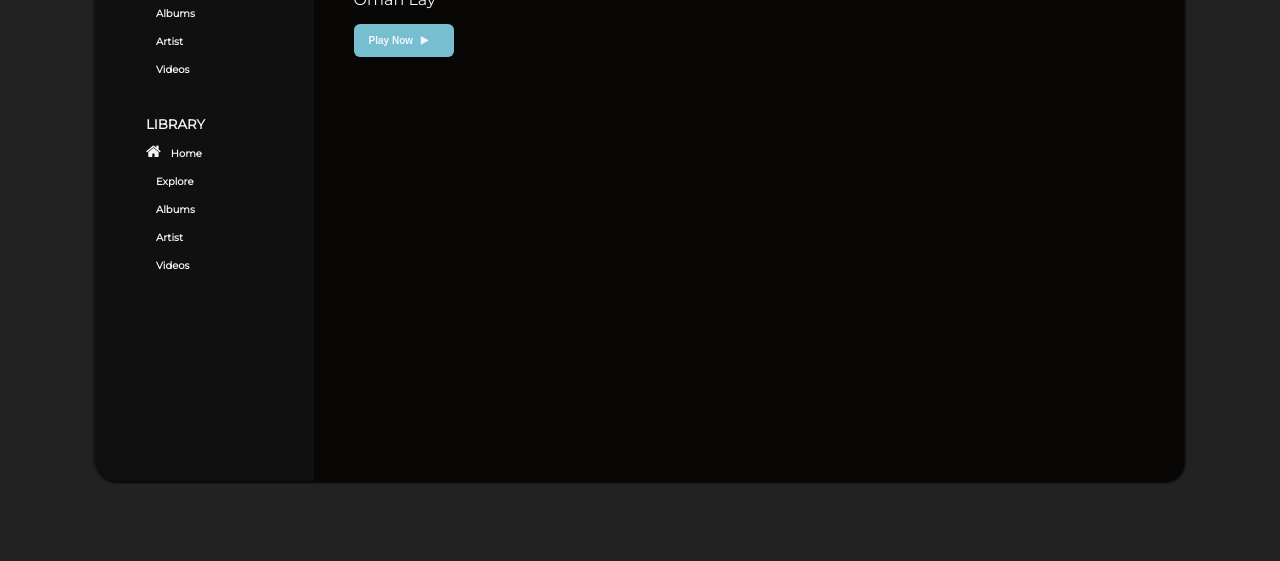
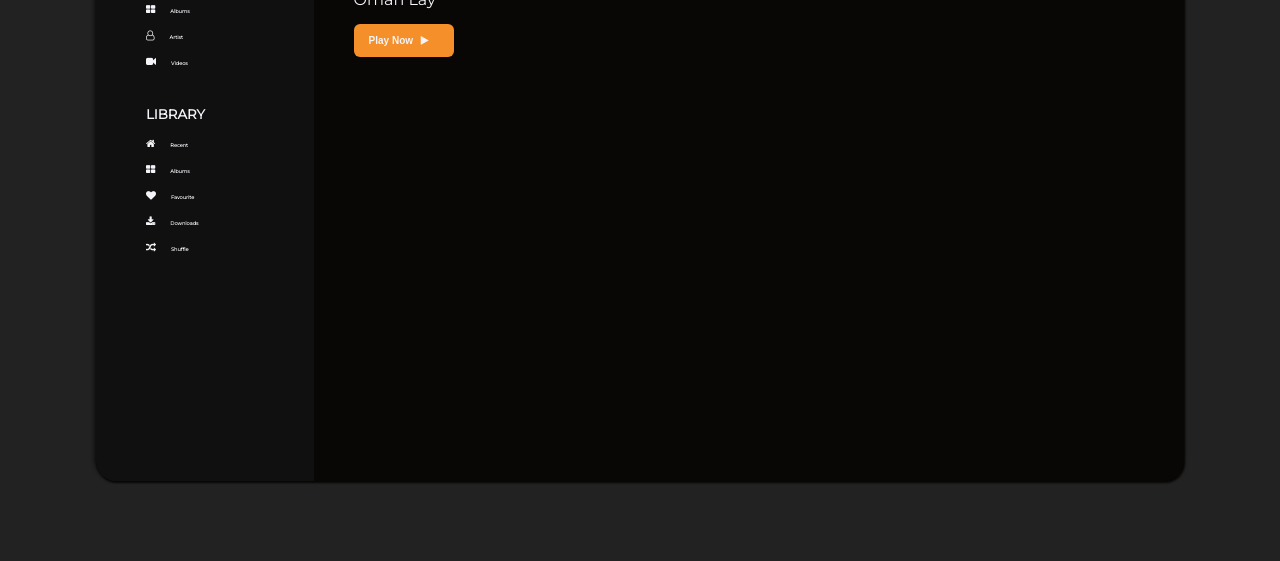
Before and after one commit to nwekeKent/Music-app-ui, a plain HTML site: page src/index.html in a window 1280 px wide. Shown: the part 239-800 px from the top of the page. Drawn offline with Linux system fonts and the light colour scheme.

Commit message:
added the right icons

```diff
--- a/src/index.html
+++ b/src/index.html
@@ -18,22 +18,22 @@
                         menu
                     </h5>
                     <ul class="menu-links">
-                        <li><span><i class="fa fa-home"></i></span><a href="">home</a></li>
-                        <li><span></span><a href="">explore</a></li>
-                        <li><span></span><a href="">albums</a></li>
-                        <li><span></span><a href="">artist</a></li>
-                        <li><span></span><a href="">videos</a></li>
+                        <li class="active"><span class="active"><i class="fa fa-home"></i></span><a href="" class="active">home</a></li>
+                        <li><span><i class="fa fa-folder-open"></i></span><a href="">explore</a></li>
+                        <li><span><i class="fa fa-th-large"></i></span><a href="">albums</a></li>
+                        <li><span><i class="fa fa-user-o"></i></span><a href="">artist</a></li>
+                        <li><span><i class="fa fa-video-camera"></i></span><a href="">videos</a></li>
 
                     </ul>
                 </div>
               <div class="library-link">
                   <h5>library</h5>
                 <ul class="library-links">
-                    <li><span><i class="fa fa-home"></i></span><a href="">home</a></li>
-                    <li><span></span><a href="">explore</a></li>
-                    <li><span></span><a href="">albums</a></li>
-                    <li><span></span><a href="">artist</a></li>
-                    <li><span></span><a href="">videos</a></li>
+                    <li><span><i class="fa fa-home"></i></span><a href="">recent</a></li>
+                    <li><span><i class="fa fa-th-large"></i></span><a href="">albums</a></li>
+                    <li><span><i class="fa fa-heart"></i></span><a href="">favourite</a></li>
+                    <li><span><i class="fa fa-download"></i></span><a href="">downloads</a></li>
+                    <li><span><i class="fa fa-random"></i></span><a href="">shuffle</a></li>
                 </ul>
               </div>
 
@@ -44,7 +44,7 @@
         <div class="main-bar">
             <nav class="main-bar-nav">
                 <ul class="main-link">
-                    <li class="main-links">music</li>
+                    <li class="main-links active">music</li>
                     <li class="main-links"> live</li>
                     <li class="main-links">podcast</li>
                 </ul>
--- a/src/style.css
+++ b/src/style.css
@@ -54,8 +54,9 @@ body{
 
 }
 .side-bar .links span{
-    margin-right:10px;
+    margin-right:15px;
     color: #F4F4F9;
+    font-size: 10px;
 }
 .side-bar .links h5{
     text-transform: uppercase;
@@ -65,11 +66,21 @@ body{
     color: #F4F4F9;
     display: inline-block;
     margin-bottom: 10px;
-    font-size: 10px;
+    font-size: 5px;
     text-transform: capitalize;
     font-weight: bold;
 }
 
+.menu-link .menu-links a.active{
+    color: #F58F29;
+}
+
+.menu-link .menu-links span.active{
+    color: #F58F29;
+}
+.main-link .main-links.active{
+    color: #F58F29;
+}
 .wrapper .main-bar{
     width: 80%;
     height: 100%;
@@ -160,7 +171,7 @@ input::placeholder{
 .trending-div .btn{
     width: 100px;
     padding: 11px 15px;
-    background-color: #76BED0;
+    background-color: #F58F29;
     color: #F4F4F9;
     border: none;
     outline: none;
```
